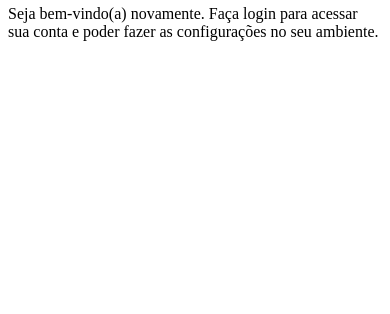
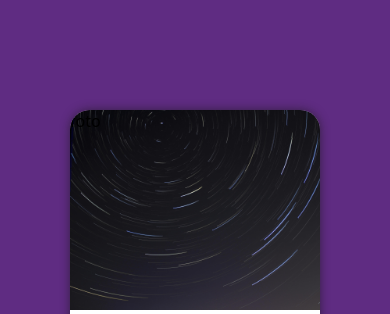
Before and after one commit to leonardomenesesdev/projetologin, a plain HTML site: page index.html in a window 390 px wide. Shown: the part 62-376 px from the top of the page. Drawn offline with Linux system fonts and the light colour scheme.

Commit message:
mobile first css

```diff
--- a/estilos/style.css
+++ b/estilos/style.css
@@ -4,3 +4,41 @@ Paleta de cores
 Verde: #49a09d
 Lilás: #5f2c82
 */
+*{
+    font-family: system-ui, -apple-system, BlinkMacSystemFont, 'Segoe UI', Roboto, Oxygen, Ubuntu, Cantarell, 'Open Sans', 'Helvetica Neue', sans-serif;
+    padding: 0px;
+    margin: 0px;
+    box-sizing: border-box;
+}
+body, html{
+    background-color:#5f2c82;
+    height: 100vh;
+    width: 100vw;
+}
+main{
+    position: relative;
+    height: 100vh;
+    width: 100vw;
+}
+section#login{
+    position: absolute;
+    top: 50%;
+    left: 50%;
+    transform: translate(-50%, -50%);
+    background-color: white;
+    width: 250px;
+    height: 500px;
+    border-radius: 20px;
+    overflow: hidden;
+    box-shadow: 0px 0px 10px rgba(24, 23, 23, 0.616);
+}
+section#login>div#imagem{
+    background: #5f2c82 url(../imagens/pexels-kubiceknov-924824\ \(1\).jpg) no-repeat;
+    background-size:cover ;
+    height: 200px;
+    background-position: left bottom;
+}
+section#login>div#formulario{
+    padding: 10px;
+    display: block;
+}
--- a/index.html
+++ b/index.html
@@ -10,14 +10,16 @@
     <main>
         <section id="login">
             <div id="imagem">
-
+                foto
             </div>
             <div id="formulario">
                 <h1>
                     Login
                 </h1>
                 <p>Seja bem-vindo(a) novamente. Faça login para acessar sua conta e poder fazer as configurações no seu ambiente.</p>
-                <form action="login.php" method="post"></form>
+                <form action="login.php" method="post">
+
+                </form>
             </div>
         </section>
     </main>
```
